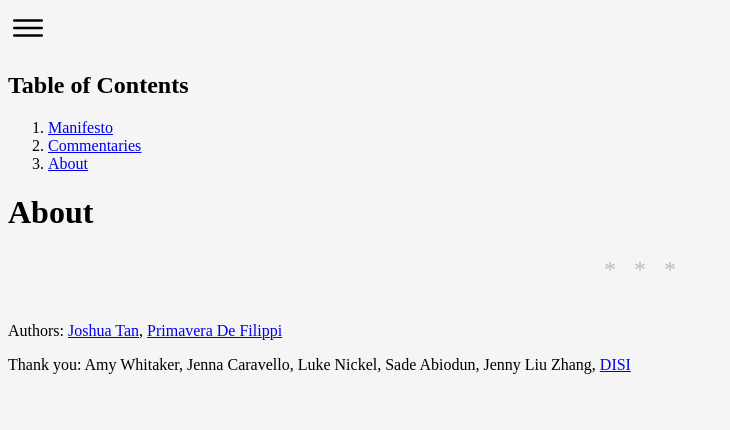
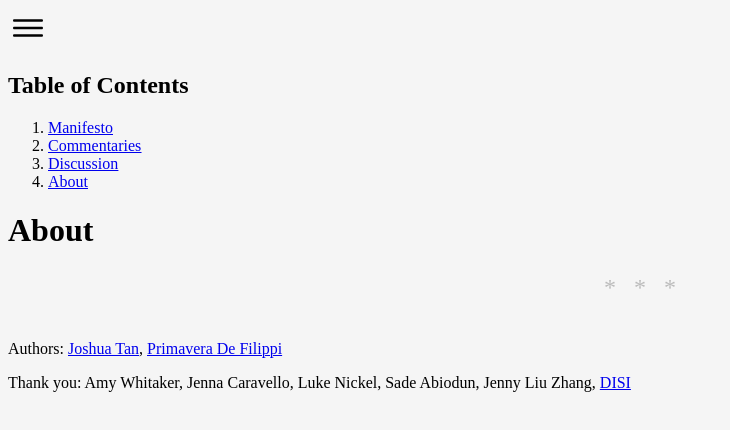
Before and after one commit to thelastjosh/autonomous-art, a Next.js app: page /about in a window 1280 px wide. Shown: the top 430 px of the page, without its empty margins (0-730 px from the left). Built offline with nearby package versions, Linux system fonts and the light colour scheme.

Commit message:
Update Sidebar.js

```diff
--- a/components/Sidebar.js
+++ b/components/Sidebar.js
@@ -7,6 +7,7 @@ import useOutsideClick from "../hooks/useOutsideClick"
 const LINKS = [
   { label: "Manifesto", href: "/" },
   { label: "Commentaries", href: "/commentaries" },
+  { label: "Discussion", href: "https://github.com/thelastjosh/autonomous-art/discussions" },
   { label: "About", href: "/about" },
 ]
 
```
